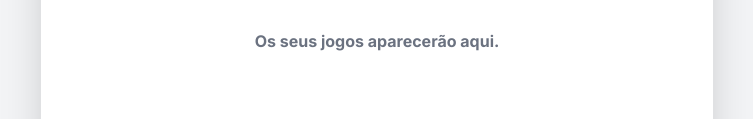
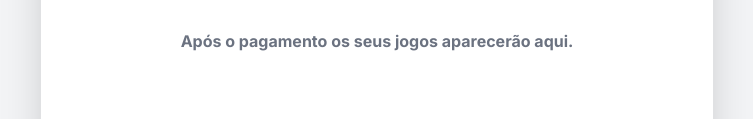
Before and after one commit to Tedesqui/mega, a website: page index.html in a window 1280 px wide. Shown: the part 315-434 px from the top of the page, without its empty margins (263-1016 px from the left). Drawn offline with nearby package versions, Linux system fonts and the light colour scheme; no server answers.

Commit message:
Update index.html

```diff
--- a/index.html
+++ b/index.html
@@ -82,7 +82,7 @@
             </button>
         </div>
 
-        <div id="games-container" class="my-8 min-h-[100px]"> <p class="text-gray-500 font-bold">Os seus jogos aparecerão aqui.</p> </div>
+        <div id="games-container" class="my-8 min-h-[100px]"> <p class="text-gray-500 font-bold">Após o pagamento os seus jogos aparecerão aqui.</p> </div>
 
         <div id="final-message" class="hidden mb-6">
              <p class="text-2xl text-purple-500 font-bold">Pagamento aprovado!<br>Boa sorte! 🍀</p>
```
